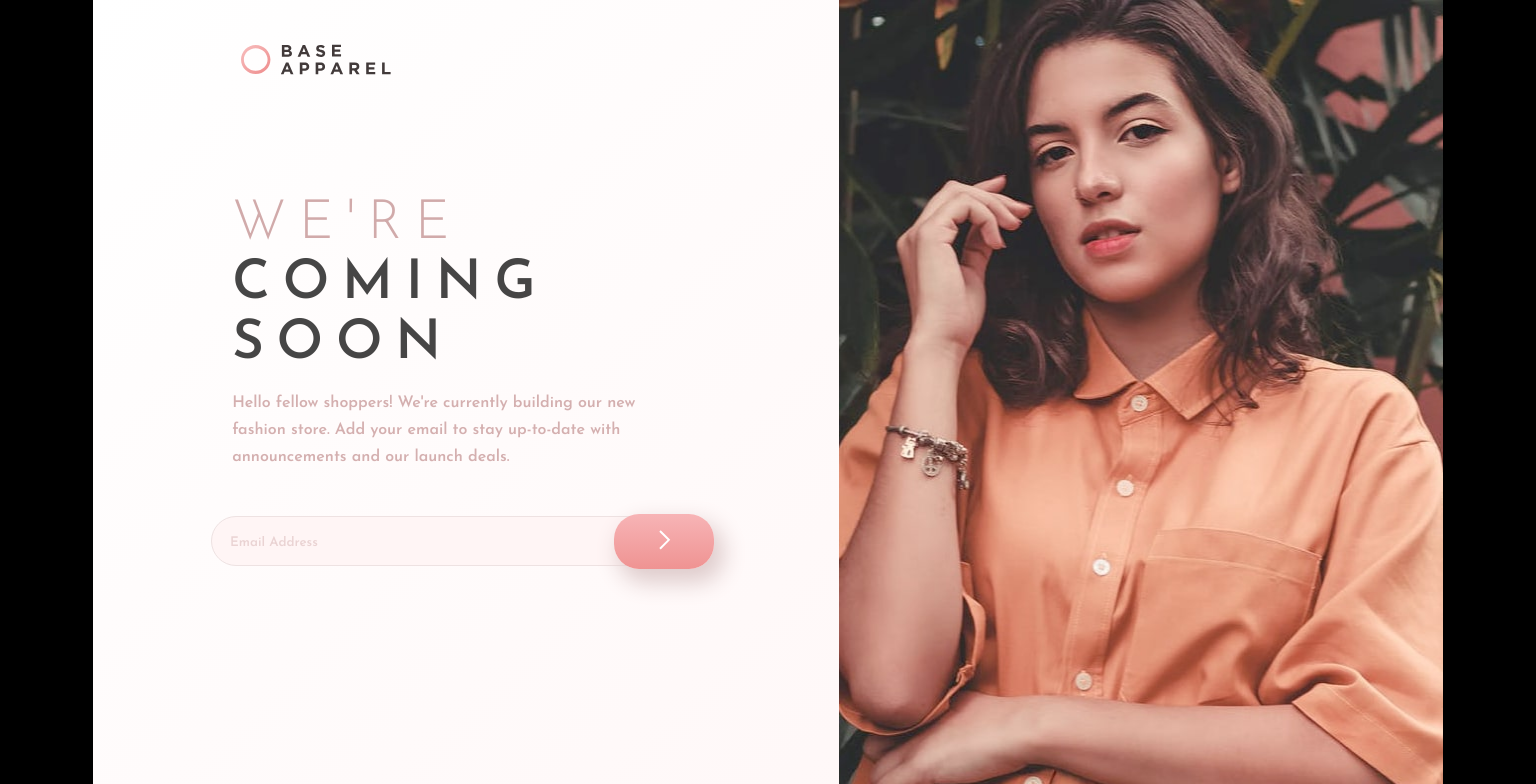
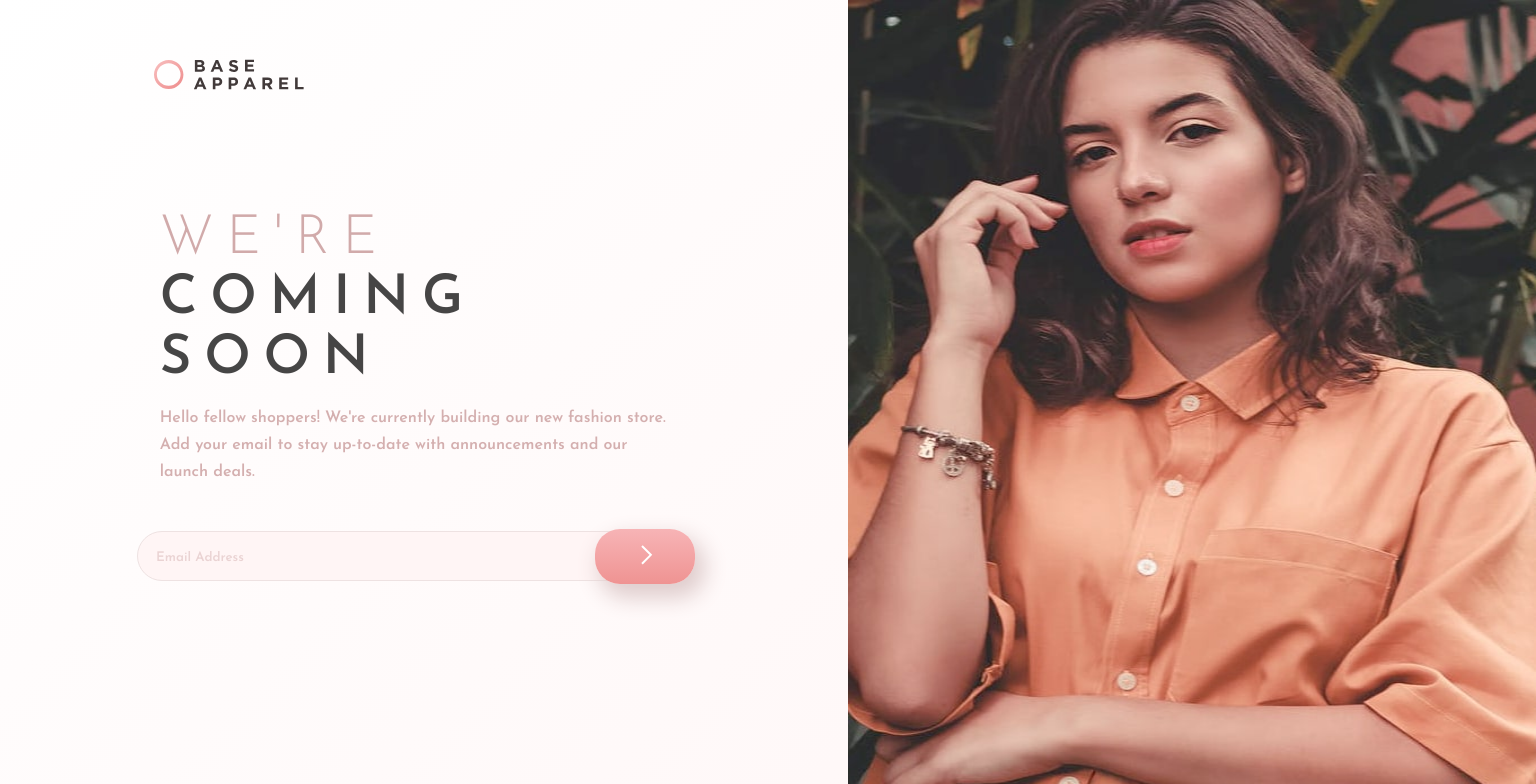
Before and after one commit to NexusLo/FEM-base_apparel, a React (Create React App) app: page / in a window 1536 px wide. Shown: the top 784 px of the page. Built offline with nearby package versions, Linux system fonts and the light colour scheme.

Commit message:
first commit 03 april

```diff
--- a/src/components/landing/styles.css
+++ b/src/components/landing/styles.css
@@ -137,8 +137,9 @@
         align-items: center;
     }
     .project{
-        width: 1320px;
-        min-width: 1280px;
+        width: 100%;
+        min-width: 1250px;
+        max-width: 1650px;
         height: 100%;
         display: flex;
         flex-direction: row;
@@ -153,7 +154,7 @@
     .project__logo-desktop{
         display: flex;
         margin-bottom: 120px;
-        margin-top: -135px;
+        margin-top: -110px;
         margin-right: 300px;
         max-width: 150px;
     }
@@ -286,8 +287,9 @@
         align-items: center;
     }
     .project{
-        width: 1350px;
-        max-width: 1350px;
+        width: 100%;
+        min-width: 1350px;
+        max-width: 1650px;
         height: 100%;
         display: flex;
         flex-direction: row;
@@ -302,8 +304,8 @@
     .project__logo-desktop{
         display: flex;
         margin-bottom: 120px;
-        margin-top: -150px;
-        margin-right: 300px;
+        margin-top: -120px;
+        margin-right: 390px;
         max-width: 150px;
     }
     .rowfordesktop{
```
